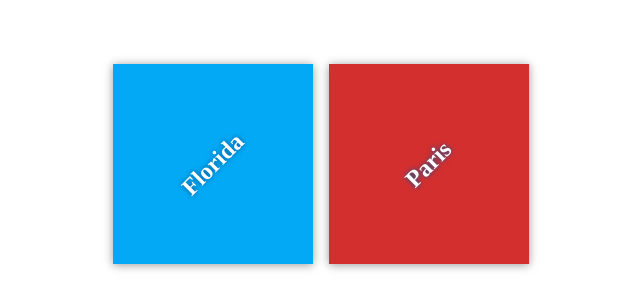
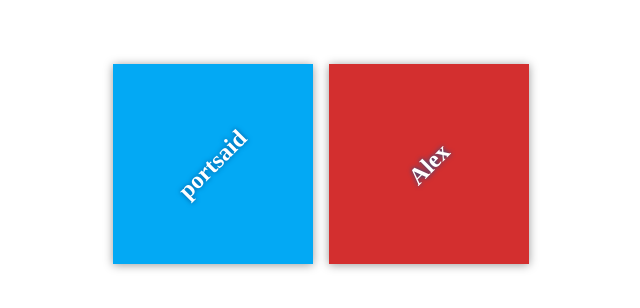
Before and after one commit to medhatmokhtar/my-travel-plans, a plain HTML site: page index.html in a window 1280 px wide. Shown: the part 236-544 px from the top of the page, 319-959 px from the left. Drawn offline with Linux system fonts and the light colour scheme.

Commit message:
change city

```diff
--- a/index.html
+++ b/index.html
@@ -11,11 +11,11 @@
     <div class="container">
         <div class="destination-container">
             <div class="destination" id="florida">
-                <h2>Florida</h2>
+                <h2>portsaid</h2>
             </div>
 
             <div class="destination" id="paris">
-                <h2>Paris</h2>
+                <h2>Alex</h2>
             </div>
         </div>
     </div>
```
